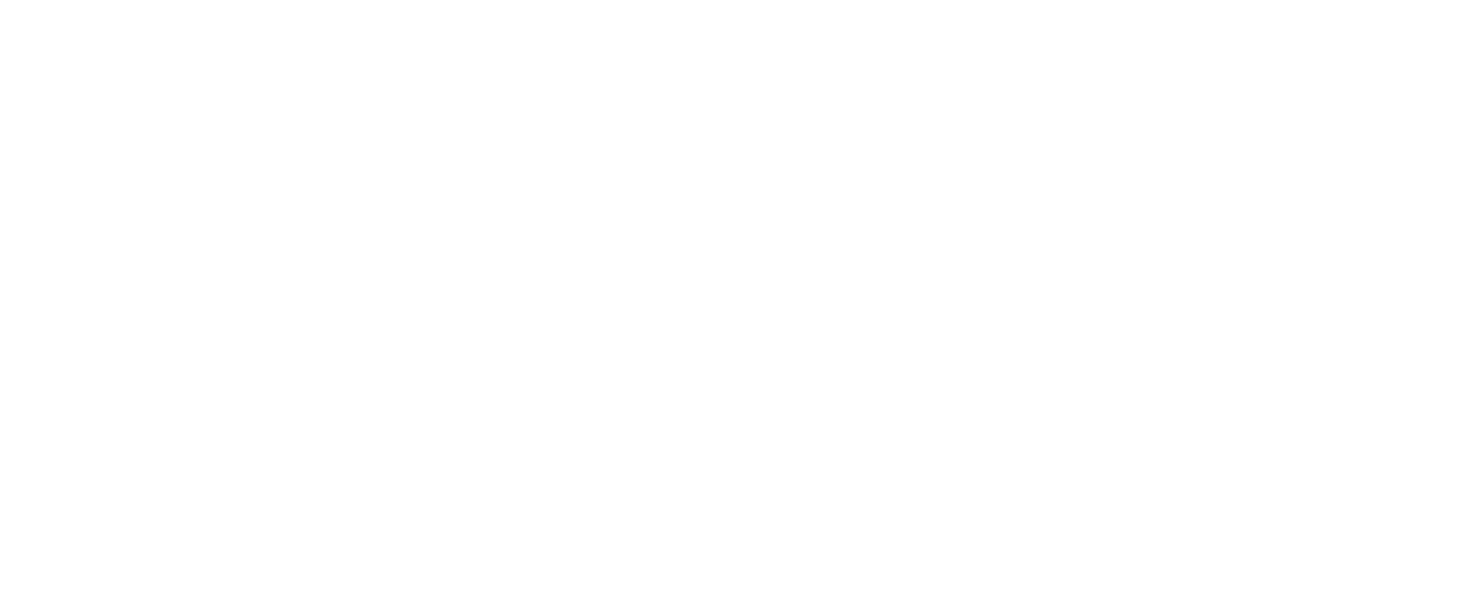
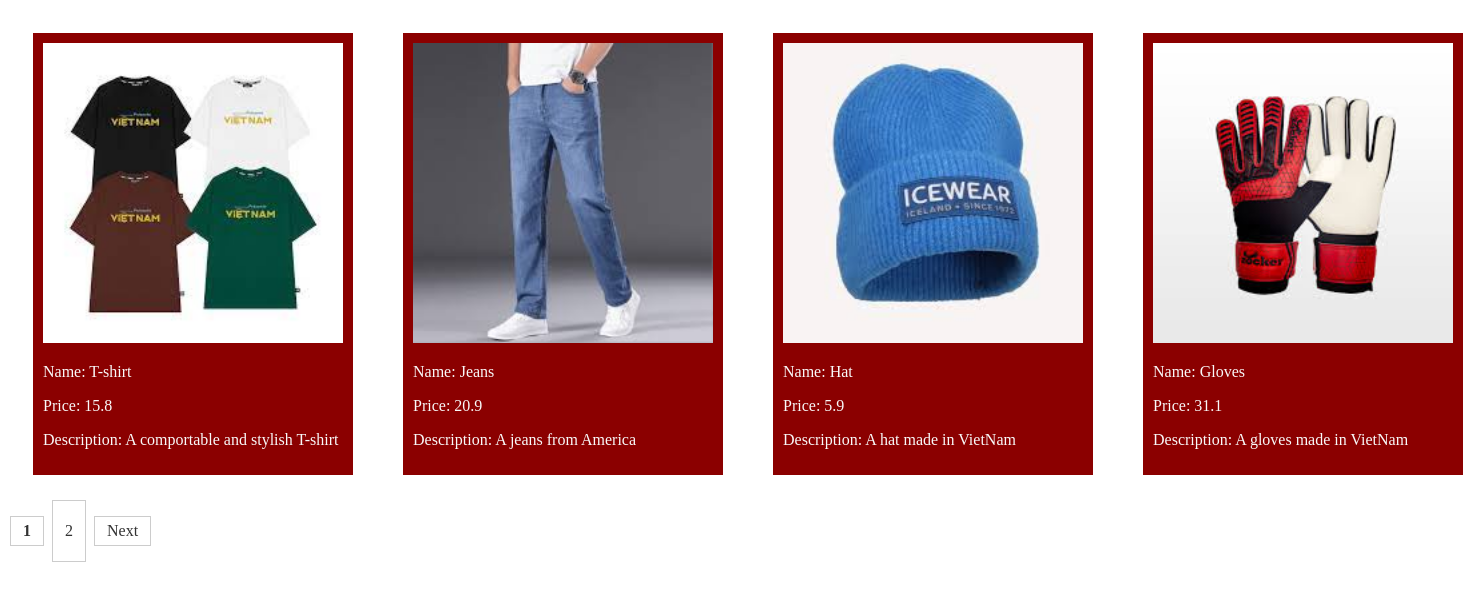
Before and after one commit to HoangNguyet/2024_CSE485_CongngheWeb, a PHP site: page /product.php in a window 1480 px wide. Before the commit the part shown is empty. Shown: the top 601 px of the page. Run offline with PHP 8.4, Linux system fonts and the light colour scheme.

Commit message:
update project

```diff
--- /dev/null
+++ b/project21/assets/style.css
@@ -0,0 +1,35 @@
+.product-container
+{
+    display: flex;
+}
+.product {
+//display: flex;
+    color: #f9f9f9;
+    background-color: darkred;
+    padding: 10px;
+    margin: 25px;
+}
+.product img{
+    height: 300px;
+    width: 300px;
+}
+.pagination {
+    display: inline-block;  /*đảm bảo các phần tử không bị ngắt dòng*/
+}
+
+.pagination a,
+.pagination span {
+    display: inline-block;
+    padding: 5px 12px;
+    margin: 0 2px;
+    border: 1px solid #ccc;
+    text-decoration: none;
+    color: #333;
+}
+
+.pagination a:hover {
+    background-color: #f4f4f4;
+}
+.pagination .active {
+    font-weight: bold;
+}
--- a/project21/product.php
+++ b/project21/product.php
@@ -5,37 +5,102 @@
     <meta name="viewport"
           content="width=device-width, user-scalable=no, initial-scale=1.0, maximum-scale=1.0, minimum-scale=1.0">
     <meta http-equiv="X-UA-Compatible" content="ie=edge">
-    <title>Document</title>
+    <link rel="stylesheet", href="assets/style.css">
+    <title>Product</title>
 </head>
 <body>
 <?php
+
 $product = [
     [
         'id' => 1,
+        'image' => 'assets\img\t-shirt.jpg',
         'name' => 'T-shirt',
         'price'=>15.8,
         'description'=>'A comportable and stylish T-shirt'
     ],
     [
         'id'=>2,
+        'image' => 'assets\img\jeans.jpg',
         'name'=>'Jeans',
         'price' => 20.9,
         'description'=>'A jeans from America'
     ],
     [
         'id'=> 3,
+        'image' => 'assets\img\hat.jpg',
         'name' => 'Hat',
-        'prce' => 5.9,
+        'price' => 5.9,
         'description' => 'A hat made in VietNam'
     ],
     [
         'id' => 4,
+        'image' => 'assets\img\gloves.jpg',
         'name' => 'Gloves',
         'price' => 31.1,
         'description' => 'A gloves made in VietNam'
-    ]
+    ],
+    [
+        'id' => 1,
+        'image' => 'assets\img\t-shirt.jpg',
+        'name' => 'T-shirt',
+        'price'=>15.8,
+        'description'=>'A comportable and stylish T-shirt'
+    ],
+    [
+        'id' => 1,
+        'image' => 'assets\img\t-shirt.jpg',
+        'name' => 'T-shirt',
+        'price'=>15.8,
+        'description'=>'A comportable and stylish T-shirt'
+    ],
+    [
+        'id' => 1,
+        'image' => 'assets\img\t-shirt.jpg',
+        'name' => 'T-shirt',
+        'price'=>15.8,
+        'description'=>'A comportable and stylish T-shirt'
+    ],
+    [
+        'id' => 1,
+        'image' => 'assets\img\t-shirt.jpg',
+        'name' => 'T-shirt',
+        'price'=>15.8,
+        'description'=>'A comportable and stylish T-shirt'
+    ],
 ];
+$itemsPerPage = 4;
+$currentPage = isset($_GET['page']) ? $_GET['page'] : 1;
+$totalPage = ceil(count($product) / $itemsPerPage);
+$currentPageItems = array_slice($product, ($currentPage-1) * $itemsPerPage, $itemsPerPage);
 ?>
 
+<div class="product-container">
+    <?php foreach ($currentPageItems as $pro): ?>
+    <div class="product">
+        <?php if (!empty($pro['image'])): ?>
+            <img src="<?php echo $pro['image']; ?>"
+        <?php endif; ?> </br>
+        <p>Name: <?php echo $pro['name']; ?></p>
+        <p>Price: <?php echo $pro['price']; ?></p>
+        <p>Description: <?php echo $pro['description']; ?></p>
+    </div>
+    <?php endforeach; ?>
+</div>
+<div class="pagination">
+    <?php if($currentPage > 1): ?>
+        <a href="?page=<?php echo $currentPage - 1; ?>">Previous</a>
+    <?php endif; ?>
+    <?php for($i = 1; $i <= $totalPage; $i++): ?>
+        <?php if($i == $currentPage): ?>
+            <span class="active"> <?php echo  $i; ?></span>
+        <?php else: ?>
+            <a href="?page=<?php echo $i; ?>"><p id="page"><?php echo $i; ?> </p></a>
+        <?php endif ?>
+    <?php endfor; ?>
+    <?php if($currentPage < $totalPage): ?>
+        <a href="?page=<?php echo $currentPage + 1; ?>">Next</a>
+    <?php endif; ?>
+</div>
 </body>
 </html>
```
Also changed, not shown: project22/users.php (added, +41 -0 lines), project21/assets/img/gloves.jpg (added), project21/assets/img/hat.jpg (added), project21/assets/img/jeans.jpg (added), project21/assets/img/t-shirt.jpg (added).
